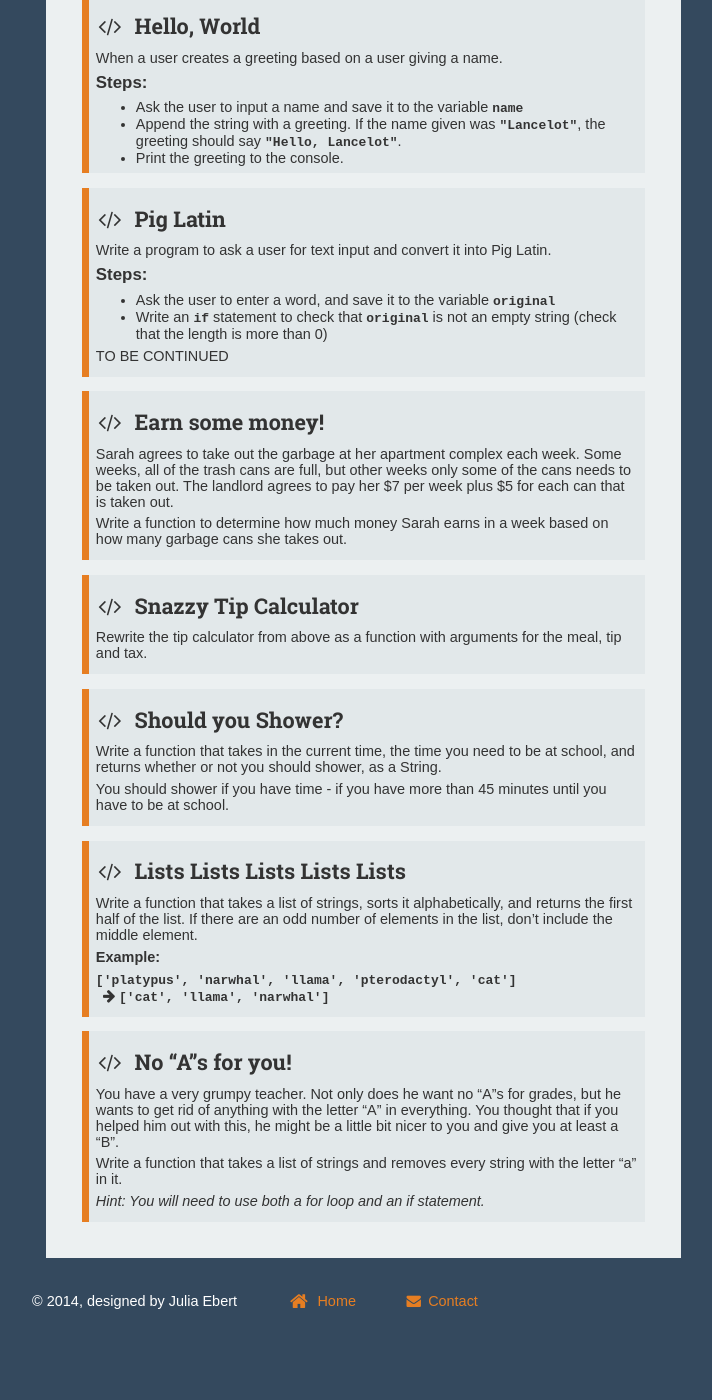
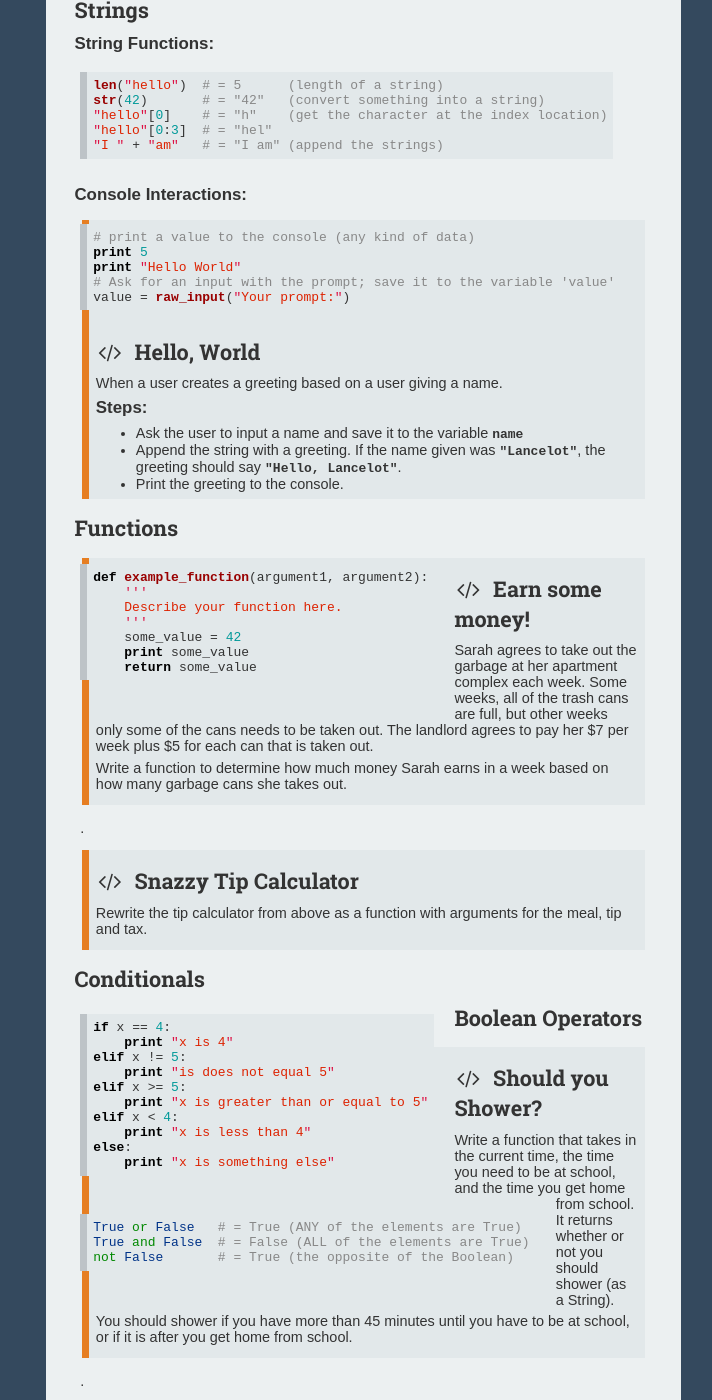
Before and after one commit to jtebert/jtebert.github.io, a Jekyll site: the page built from programming/code_it.md, in a window 1280 px wide and 1400 px high, scrolled down 811 px. Shown: the whole window, without its empty margins (385-1097 px from the left). Built offline with Jekyll 4.4.1, drawn with Linux system fonts in a browser that asks for light colours; Markdown is read by kramdown in place of the engine named in the settings; before the commit the page ends 2149 px from its top, so only the background shows below that; some of the changed text lies outside the part shown.

Commit message:
Added more code it stuff

```diff
--- a/programming/code_it.md
+++ b/programming/code_it.md
@@ -57,6 +58,28 @@ goes on multiple lines.
 > - Reassign `meal` as `meal` + `meal` * `tax`
 > - Reassign `meal` again as `meal` + `meal` * `tip`
 
+## Strings
+
+### String Functions:
+
+{% highlight python %}
+len("hello")  # = 5      (length of a string)
+str(42)       # = "42"   (convert something into a string)
+"hello"[0]    # = "h"    (get the character at the index location)
+"hello"[0:3]  # = "hel"
+"I " + "am"   # = "I am" (append the strings)
+{% endhighlight %}
+
+### Console Interactions:
+
+{% highlight python %}
+# print a value to the console (any kind of data)
+print 5
+print "Hello World"
+# Ask for an input with the prompt; save it to the variable 'value'
+value = raw_input("Your prompt:")
+{% endhighlight %}
+
 > ## <i class="fa fa-code fa-fw fa-left"></i>Hello, World
 >
 > When a user creates a greeting based on a user giving a name.
@@ -66,6 +89,62 @@ goes on multiple lines.
 > - Ask the user to input a name and save it to the variable `name`
 > - Append the string with a greeting. If the name given was `"Lancelot"`, the greeting should say `"Hello, Lancelot"`.
 > - Print the greeting to the console.
+
+## Functions
+
+{% highlight python %}
+def example_function(argument1, argument2):
+    '''
+    Describe your function here.
+    '''
+    some_value = 42
+    print some_value
+    return some_value
+{% endhighlight %}
+
+> ## <i class="fa fa-code fa-fw fa-left"></i>Earn some money!
+>
+> Sarah agrees to take out the garbage at her apartment complex each week. Some weeks, all of the trash cans are full, but other weeks only some of the cans needs to be taken out. The landlord agrees to pay her $7 per week plus $5 for each can that is taken out.
+>
+> Write a function to determine how much money Sarah earns in a week based on how many garbage cans she takes out.
+
+.
+
+> ## <i class="fa fa-code fa-fw fa-left"></i>Snazzy Tip Calculator
+>
+> Rewrite the tip calculator from above as a function with arguments for the meal, tip and tax.
+
+## Conditionals
+
+{% highlight python %}
+if x == 4:
+    print "x is 4"
+elif x != 5:
+    print "is does not equal 5"
+elif x >= 5:
+    print "x is greater than or equal to 5"
+elif x < 4:
+    print "x is less than 4"
+else:
+    print "x is something else"
+{% endhighlight %}
+
+## Boolean Operators
+
+{% highlight python %}
+True or False   # = True (ANY of the elements are True)
+True and False  # = False (ALL of the elements are True)
+not False       # = True (the opposite of the Boolean)
+{% endhighlight %}
+
+> ## <i class="fa fa-code fa-fw fa-left"></i>Should you Shower?
+>
+> Write a function that takes in the current time, the time you need to be at school, and the time you get home from school.
+> It returns whether or not you should shower (as a String).
+>
+> You should shower if you have more than 45 minutes until you have to be at school, or if it is after you get home from school.
+
+.
 
 > ## <i class="fa fa-code fa-fw fa-left"></i>Pig Latin
 >
@@ -78,21 +157,34 @@ goes on multiple lines.
 >
 > TO BE CONTINUED
 
-> ## <i class="fa fa-code fa-fw fa-left"></i>Earn some money!
->
-> Sarah agrees to take out the garbage at her apartment complex each week. Some weeks, all of the trash cans are full, but other weeks only some of the cans needs to be taken out. The landlord agrees to pay her $7 per week plus $5 for each can that is taken out.
->
-> Write a function to determine how much money Sarah earns in a week based on how many garbage cans she takes out.
+## Lists
 
-> ## <i class="fa fa-code fa-fw fa-left"></i>Snazzy Tip Calculator
->
-> Rewrite the tip calculator from above as a function with arguments for the meal, tip and tax.
+### Creating Lists:
 
-> ## <i class="fa fa-code fa-fw fa-left"></i>Should you Shower?
->
-> Write a function that takes in the current time, the time you need to be at school, and returns whether or not you should shower, as a String.
->
-> You should shower if you have time - if you have more than 45 minutes until you have to be at school.
+{% highlight python %}
+my_numbers = [1, 2, 4, 8]
+my_strings = ['We', 'Like', 'Programming']
+this_list = range(4)  # [0, 1, 2, 3]
+{% endhighlight %}
+
+### Accessing Lists:
+
+{% highlight python %}
+my_strings[0] = 'I'  # returns an element of a list
+my_strings[0:1] = ['I']  # returns a list
+my_numbers[1:-1] = [2, 4, 8]  # -1 index means the end of the list
+{% endhighlight %}
+
+### List Functions:
+
+{% highlight python %}
+len(my_numbers)        # = 4 (length of a list)
+my_numbers.append(16)  # MODIFIES the list to [1, 2, 4, 8, 16]
+my_strings.sort()      # MODIFIES the list to ['Like', 'Programming', 'We']
+my_numbers.index(4)    # = 2 (index of 4 in the list)
+this_list.remove(2)    # MODIFIES the list to [0, 1, 3]
+{% endhighlight %}
+
 
 > ## <i class="fa fa-code fa-fw fa-left"></i>Lists Lists Lists Lists Lists
 >
@@ -100,7 +192,25 @@ goes on multiple lines.
 >
 > **Example:**
 >
-> `['platypus', 'narwhal', 'llama', 'pterodactyl', 'cat']` <i class="fa fa-arrow-right"> `['cat', 'llama', 'narwhal']`
+> `['platypus', 'narwhal', 'llama', 'pterodactyl', 'cat']` <i class="fa fa-arrow-right"></i> `['cat', 'llama', 'narwhal']`
+
+## For Loops
+
+### Loop through List:
+
+{% highlight python %}
+my_list = [0, 1, 2, 3, 4]
+for n in my_list:
+    print n  # 0, 1, 2, ...
+{% endhighlight %}
+
+### Loop through String:
+
+{% highlight python %}
+my_string = "python"
+for s in my_string:
+    print s  # "p", "y", "t", ...
+{% endhighlight %}
 
 > ## <i class="fa fa-code fa-fw fa-left"></i>No "A"s for you!
 >
```
Also changed, not shown: other parts of programming/code_it.md (+1 -0 lines).
